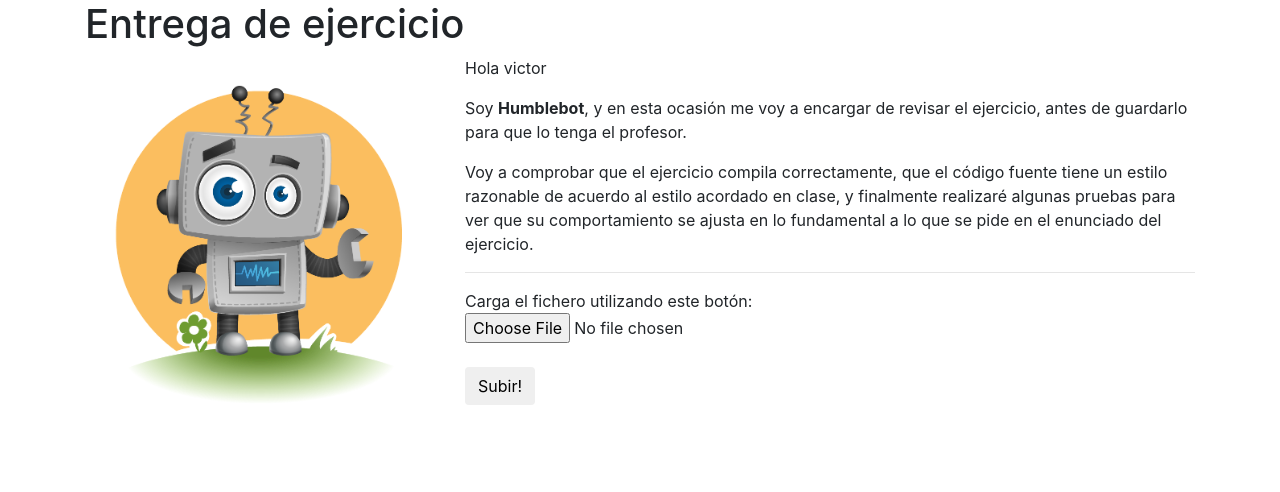
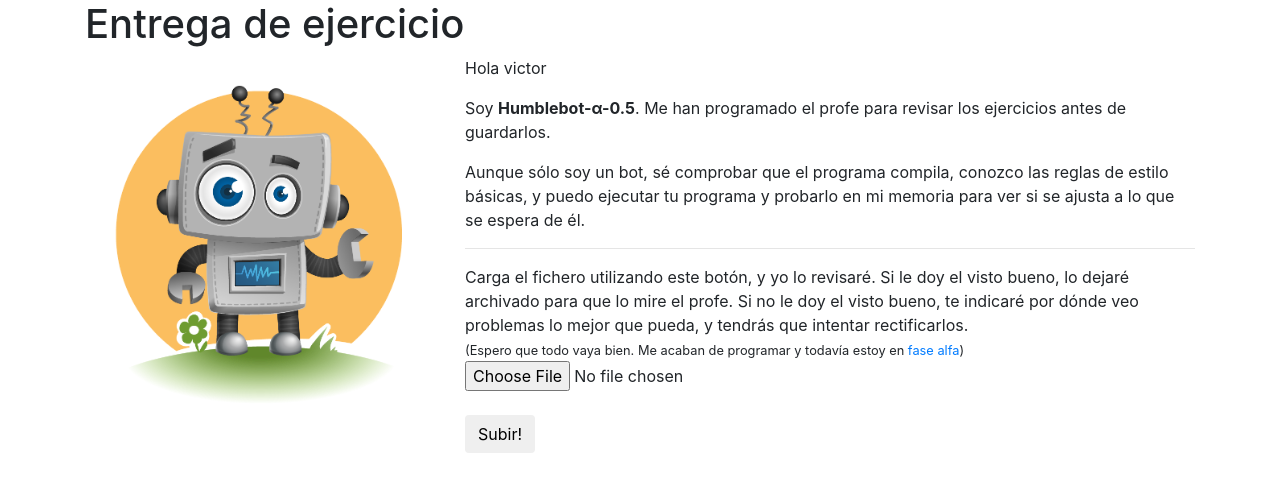
Before and after one commit to 1daw-jovellanos/humble, a PHP site: page /index.php?usuarioid=victor&ejercicioid=sample in a window 1280 px wide. Shown: the top 492 px of the page. Run offline with PHP 8.4, Linux system fonts and the light colour scheme.

Commit message:
Update index.php

```diff
--- a/index.php
+++ b/index.php
@@ -25,13 +25,13 @@ $fallido = file_exists("uploads/$ejercicioid/users/$usuarioid");
     <div class="col-md-8">
         <p>Hola <?=$fallido || $entregado?"de nuevo, ":""?><?=$usuarioid?></p>
 <?php if (!$fallido && !$entregado): ?>
-        <p>Soy <strong>Humblebot</strong>, y en esta ocasión me voy a encargar de
-        revisar el ejercicio, antes de guardarlo para que lo tenga el profesor.</p>
+        <p>Soy <strong>Humblebot-α-0.5</strong>. Me han programado el profe para revisar los
+        ejercicios antes de guardarlos.</p>
 
-        <p>Voy a comprobar que el ejercicio compila correctamente, que el código fuente
-            tiene un estilo razonable de acuerdo al estilo acordado en clase, y finalmente
-            realizaré algunas pruebas para ver que su comportamiento se ajusta en lo
-            fundamental a lo que se pide en el enunciado del ejercicio.</p>
+        <p>Aunque sólo soy un bot, sé comprobar que el programa compila, conozco las reglas de estilo básicas, y
+        puedo ejecutar tu programa y probarlo en mi memoria para ver si se ajusta a lo que se espera de él.
+        </p>
+
 <?php endif;?>
 <?php if ($entregado): ?>
 <div class="alert alert-info" role="alert">
@@ -47,7 +47,11 @@ $fallido = file_exists("uploads/$ejercicioid/users/$usuarioid");
 
 
     <hr>
-        Carga el fichero utilizando este botón:
+        Carga el fichero utilizando este botón, y yo lo revisaré. Si le doy el visto bueno, lo dejaré archivado para que lo
+        mire el profe. Si no le doy el visto bueno, te indicaré por dónde veo problemas lo mejor que pueda, y tendrás que intentar
+        rectificarlos.<br>
+        <small>(Espero que todo vaya bien. Me acaban de programar y todavía estoy en
+        <a href="https://es.wikipedia.org/wiki/Ciclo_de_vida_del_lanzamiento_de_software" target="_blank">fase alfa</a>)</small>
         <form action="upload.php" method="post" enctype="multipart/form-data">
             <div class="form-group">
                 <input class="form-control-file" type="file" name="fileToUpload" id="fileToUpload"><br>
```
